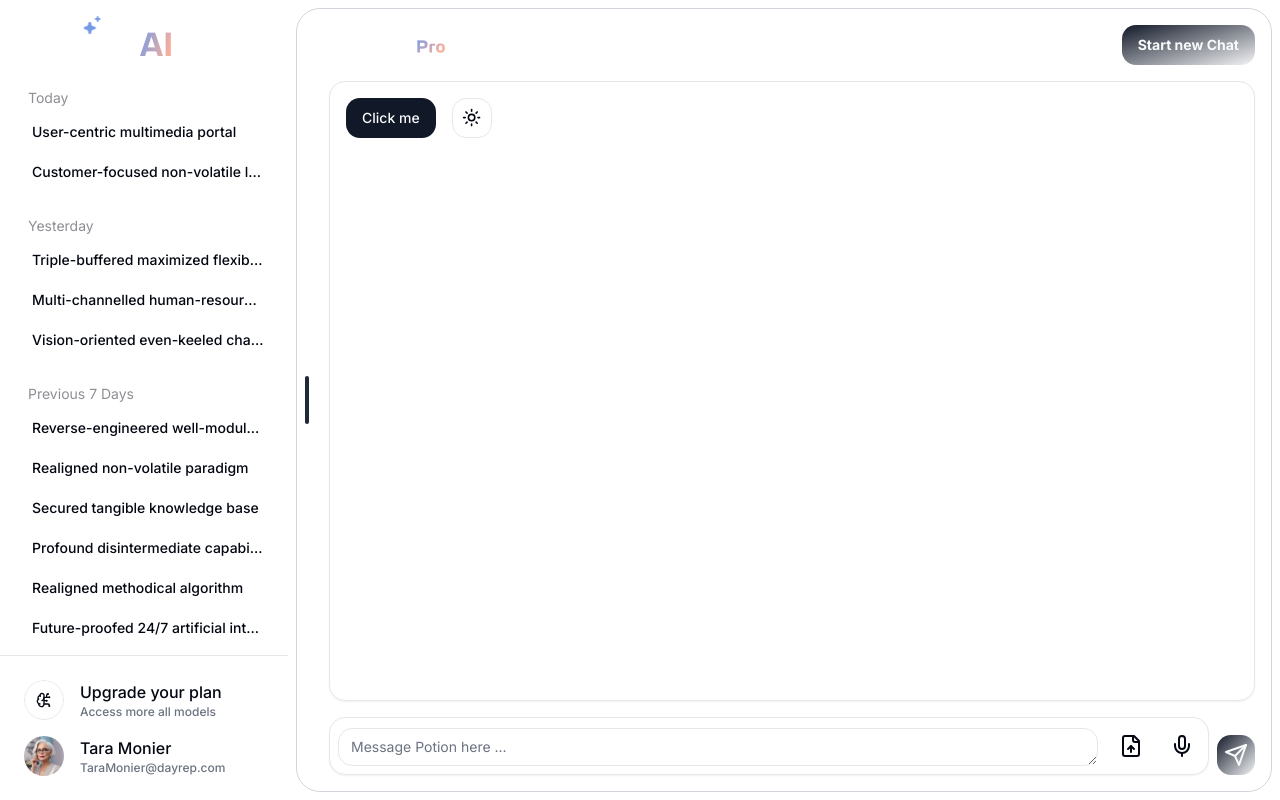
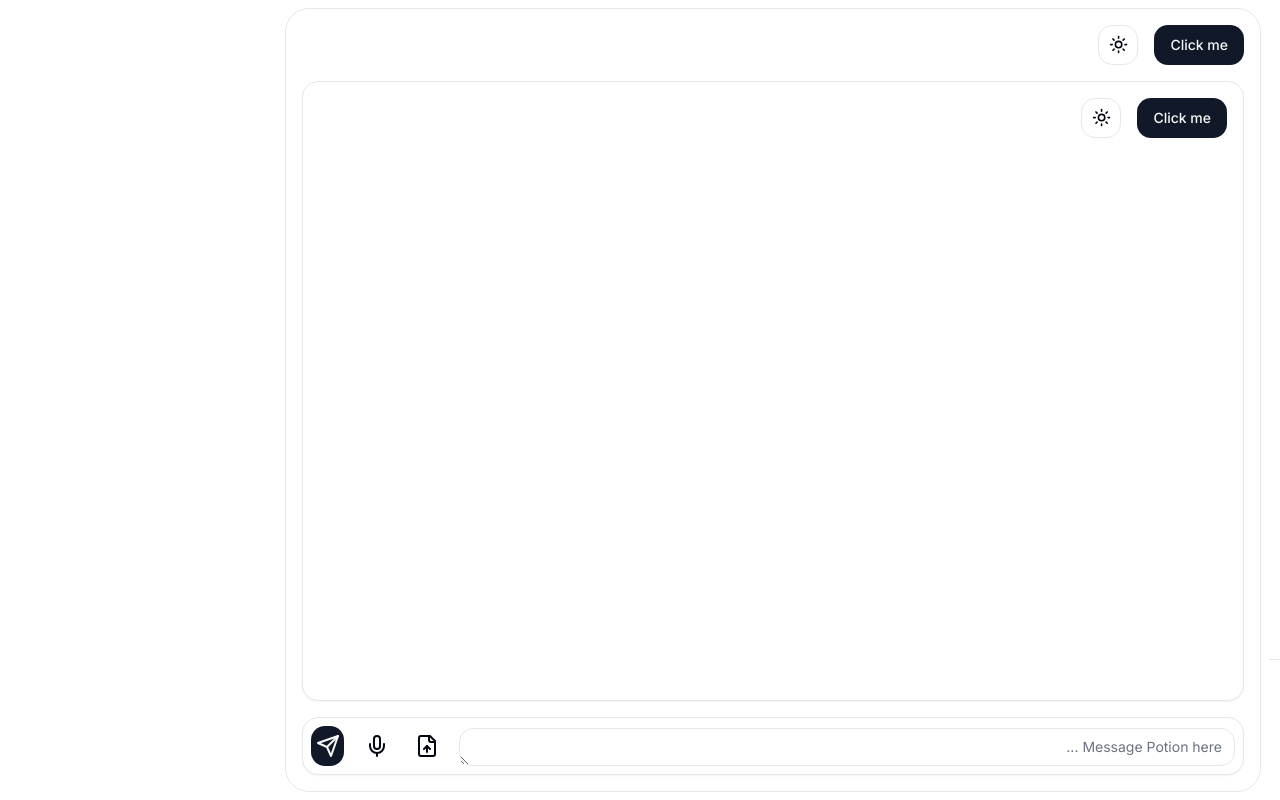
Before and after one commit to hessamkhoobkar/potion-next, a Next.js app: page /rtl in a window 1280 px wide. Built offline with nearby package versions, Linux system fonts and the light colour scheme.

Commit message:
Closed - Temporarily pause project progress to switch to pure React.

```diff
--- a/app/rtl/layout.tsx
+++ b/app/rtl/layout.tsx
@@ -17,17 +17,24 @@ export default function RootLayout({
   children: React.ReactNode;
 }>) {
   return (
-    <html lang="en">
+    <html lang="fa" dir="rtl">
       <body className={inter.className}>
         <ThemeProvider
           attribute="class"
           defaultTheme="system"
           enableSystem
           disableTransitionOnChange
+          themes={["light", "dark"]}
         >
           <div className="w-full h-dvh flex">
             <Sidebar />
-            <div className="grow z-10">{children}</div>
+            <div className="grow z-10">
+              <div className="w-full h-full flex flex-col items-center justify-center p-2">
+                <div className="w-full h-full flex p-4 bg-background border border-border rounded-3xl">
+                  {children}
+                </div>
+              </div>
+            </div>
           </div>
         </ThemeProvider>
       </body>
--- a/app/rtl/page.tsx
+++ b/app/rtl/page.tsx
@@ -1,24 +1,12 @@
 "use client";
+
 import { ModeToggle } from "@/components/ui/ModeToggle";
 import { Button } from "@/components/ui/button";
 import { Card } from "@/components/ui/card";
 import { Textarea } from "@/components/ui/textarea";
-import {
-  DropdownMenu,
-  DropdownMenuContent,
-  DropdownMenuLabel,
-  DropdownMenuRadioGroup,
-  DropdownMenuRadioItem,
-  DropdownMenuSeparator,
-  DropdownMenuTrigger,
-} from "@/components/ui/dropdown-menu";
 import { FileUp, Mic, Send } from "lucide-react";
-import { useState } from "react";
-import Image from "next/image";
 
 export default function Home() {
-  const [position, setPosition] = useState("pro");
-
   const autoGrow = (e: React.ChangeEvent<HTMLTextAreaElement>) => {
     console.log(parseInt(e.target.style.height));
 
@@ -29,100 +17,10 @@ export default function Home() {
   };
 
   return (
-    <main className="w-full h-full flex flex-col items-center justify-center p-2">
-      <div className="w-full h-full flex p-4 ps-0 bg-background border border-gray-300 dark:border-gray-800 rounded-3xl">
-        <div className="w-8 flex justify-start items-center ps-2 group cursor-pointer">
-          <div className="w-1 h-12 bg-gray-800 rounded-full group-hover:bg-gray-300 transition-colors duration-200 ease-in-out"></div>
-        </div>
-        <div className="grow flex flex-col gap-4">
+    <main className="grow flex flex-col gap-4">
       <div className="w-full flex gap-4">
-            <DropdownMenu>
-              <DropdownMenuTrigger asChild>
-                <Button variant="ghost">
-                  <div className="flex items-end gap-2">
-                    <Image
-                      src={"/images/logo/Potion.png"}
-                      alt="logotype - word potion"
-                      width={64}
-                      height={30}
-                    />
-                    <Image
-                      src={"/images/logo/Pro.png"}
-                      alt="logotype - word lite"
-                      width={28}
-                      height={15}
-                    />
-                  </div>
-                </Button>
-              </DropdownMenuTrigger>
-              <DropdownMenuContent align="start" className="w-56">
-                <DropdownMenuRadioGroup
-                  value={position}
-                  onValueChange={setPosition}
-                >
-                  <DropdownMenuRadioItem value="lite">
-                    <div className="flex flex-col gap-2 pt-2">
-                      <div className="flex items-end gap-2">
-                        <Image
-                          src={"/images/logo/Potion.png"}
-                          alt="logotype - word potion"
-                          width={64}
-                          height={30}
-                        />
-                        <Image
-                          src={"/images/logo/Lite.png"}
-                          alt="logotype - word lite"
-                          width={28}
-                          height={15}
-                        />
-                      </div>
-                      <span className="text-sm opacity-50">Our base modal</span>
-                    </div>
-                  </DropdownMenuRadioItem>
-                  <DropdownMenuRadioItem value="pro">
-                    <div className="flex flex-col gap-2 pt-2">
-                      <div className="flex items-end gap-2">
-                        <Image
-                          src={"/images/logo/Potion.png"}
-                          alt="logotype - word potion"
-                          width={64}
-                          height={30}
-                        />
-                        <Image
-                          src={"/images/logo/Pro.png"}
-                          alt="logotype - word lite"
-                          width={28}
-                          height={15}
-                        />
-                      </div>
-                      <span className="text-sm opacity-50">Our base modal</span>
-                    </div>
-                  </DropdownMenuRadioItem>
-                  <DropdownMenuRadioItem value="max">
-                    <div className="flex flex-col gap-2 pt-2">
-                      <div className="flex items-end gap-2">
-                        <Image
-                          src={"/images/logo/Potion.png"}
-                          alt="logotype - word potion"
-                          width={64}
-                          height={30}
-                        />
-                        <Image
-                          src={"/images/logo/Max.png"}
-                          alt="logotype - word lite"
-                          width={28}
-                          height={15}
-                        />
-                      </div>
-                      <span className="text-sm opacity-50">Our base modal</span>
-                    </div>
-                  </DropdownMenuRadioItem>
-                </DropdownMenuRadioGroup>
-              </DropdownMenuContent>
-            </DropdownMenu>
-            <Button className="ms-auto bg-gradient-to-br from-primary to-secondary font-bold">
-              Start new Chat
-            </Button>
+        <Button>Click me</Button>
+        <ModeToggle />
       </div>
       <Card className="grow w-full flex gap-4 p-4 dark:border-gray-900">
         <Button>Click me</Button>
@@ -143,15 +41,10 @@ export default function Home() {
           <Button size="icon" variant="ghost">
             <Mic />
           </Button>
-            </Card>
-            <Button
-              size="icon"
-              className="bg-gradient-to-br from-primary to-secondary font-bold"
-            >
+          <Button size="icon">
             <Send className="w-6 h-6" />
           </Button>
-          </div>
-        </div>
+        </Card>
       </div>
     </main>
   );
--- a/components/application/Sidebar.tsx
+++ b/components/application/Sidebar.tsx
@@ -8,7 +8,7 @@ export default function Sidebar() {
     <div className="w-72 h-dvh flex flex-col z-10 overflow-hidden">
       <SidebarLogo />
       <ChatHistory />
-      <div className="w-full flex-col p-4 pe-2 border-t">
+      <div className="w-full flex-col p-4 pt-3 pe-2 border-t">
         <UpgradeButton />
         <UserDropdown />
       </div>
--- a/components/application/sidebar/ChatHistory.tsx
+++ b/components/application/sidebar/ChatHistory.tsx
@@ -1,6 +1,6 @@
 import { chatHistory } from "@/mock/chatHistory";
-import { Button } from "@/components/ui/button";
 import styles from "./scrollbar.module.css";
+import ChatHistoryItem from "./ChatHistoryItem";
 
 export default function ChatHistory() {
   return (
@@ -13,17 +13,7 @@ export default function ChatHistory() {
             <span className="text-sm opacity-45 ms-3 mb-1">{period.title}</span>
             <div className="flex flex-col">
               {period.chats.map((chat) => {
-                return (
-                  <Button
-                    key={chat.id}
-                    variant="ghost"
-                    className="w-full justify-start "
-                  >
-                    <span className="w-full overflow-hidden text-ellipsis text-start">
-                      {chat.title}
-                    </span>
-                  </Button>
-                );
+                return <ChatHistoryItem key={chat.id} chat={chat} />;
               })}
             </div>
           </div>
--- /dev/null
+++ b/components/application/sidebar/ChatHistoryItem.tsx
@@ -0,0 +1,26 @@
+import { Button } from "@/components/ui/button";
+import { Trash } from "lucide-react";
+
+export default function ChatHistoryItem({
+  chat,
+}: {
+  chat: { id: string; title: string };
+}) {
+  return (
+    <Button
+      key={chat.id}
+      variant="ghost"
+      className="w-full justify-start relative group"
+    >
+      <span className="w-full overflow-hidden text-ellipsis text-start">
+        {chat.title}
+      </span>
+
+      <div className="absolute inset-y-0 end-0 flex flex-row-reverse justify-start items-center bg-gradient-to-l from-background via-background/80 w-1/3 opacity-0 group-hover:opacity-100">
+        <Button key={chat.id} size="sm" variant="ghost" className="py-1">
+          <Trash className="w-4 h-4" />
+        </Button>
+      </div>
+    </Button>
+  );
+}
```
Lines whose indentation alone changed are shown as unchanged.
